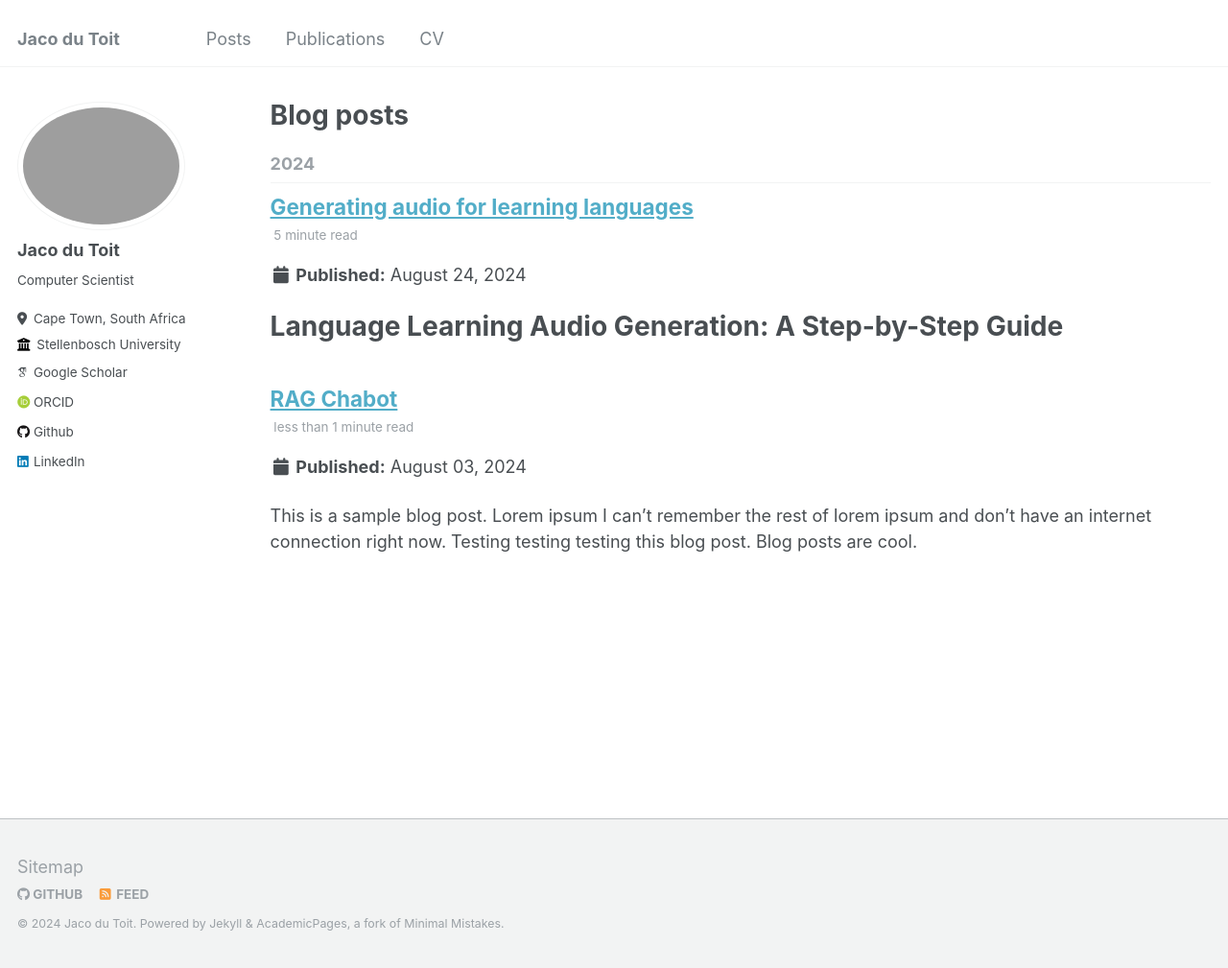
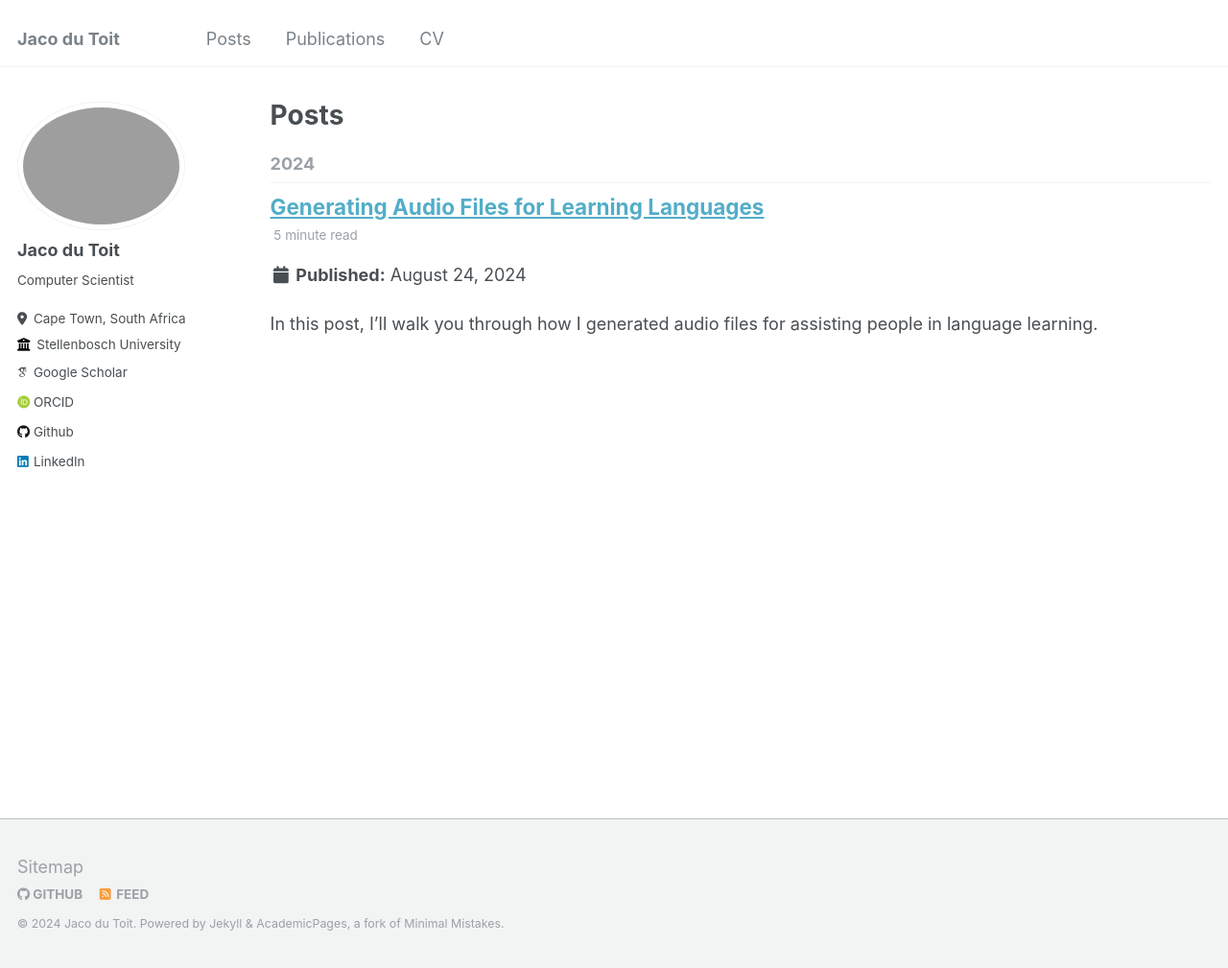
Before and after one commit to JacoDuToit11/JacoDuToit11.github.io, a Jekyll site: the page built from _pages/year-archive.html, in a window 1280 px wide and 1009 px high. Shown: the whole window at 96% size. Built offline with Jekyll 4.4.1, drawn with Linux system fonts in a browser that asks for light colours; some web fonts are replaced.

Commit message:
language learning blog post

````diff
--- a/_pages/year-archive.html
+++ b/_pages/year-archive.html
@@ -1,7 +1,7 @@
 ---
 layout: archive
 permalink: /year-archive/
-title: "Blog posts"
+title: "Posts"
 author_profile: true
 redirect_from:
   - /wordpress/blog-posts/
--- a/_posts/2012-08-14-LanguageLearningAudio.md
+++ b/_posts/2012-08-14-LanguageLearningAudio.md
@@ -1,5 +1,5 @@
 ---
-title: 'Generating audio for learning languages'
+title: 'Generating Audio Files for Learning Languages'
 date: 2024-08-24
 # categories: [""]
 permalink: /posts/LanguageLearningAudio/
@@ -9,11 +9,12 @@ tags:
   - AI for Educaction
 ---
 
-# Language Learning Audio Generation: A Step-by-Step Guide
+In this post, I'll walk you through how I generated audio files for assisting people in language learning.
 
-In this blog post, I'll walk you through how I generated audio files for language learning. These audio files are designed to repeat English phrases followed by their translations in a different language, which can greatly enhance the learning process by reinforcing vocabulary and phrases through repetition.
+# Generating Audio Files for Learning Languages
+We generate audio files which are designed to repeat English phrases followed by their translations in a different language. This can greatly enhance the learning process by reinforcing vocabulary and phrases through repetition.
 
-Github Repo: https://github.com/JacoDuToit11/LanguageLearningAudioGeneration
+[Github](https://github.com/JacoDuToit11/LanguageLearningAudioGeneration)
 
 ## Why This Method of Learning is Useful
 
@@ -102,19 +105,19 @@ We process the output of the LLM to prepare it for conversion to a seperate audi
 
 First we use regex to extract each lesson
 ```python
-    lesson_pattern = re.compile(r'### (Lesson ([\w]+):[\S\s]+?)---')
-    lessons_extracted = re.findall(lesson_pattern, lessons)
+lesson_pattern = re.compile(r'### (Lesson ([\w]+):[\S\s]+?)---')
+lessons_extracted = re.findall(lesson_pattern, lessons)
 ```
 
 Then we process the text for each lesson as follows:
 ```python
-    lessons_dict = {}
-    for lesson in lessons_extracted:
-        lesson_output = process_lesson_text(lesson[0])
-        lessons_dict[lesson[1]] = lesson_output
+lessons_dict = {}
+for lesson in lessons_extracted:
+    lesson_output = process_lesson_text(lesson[0])
+    lessons_dict[lesson[1]] = lesson_output
 
-    with open(f'{output_path}lessons.json', 'w') as file:
-        json.dump(lessons_dict, file, indent=4)
+with open(f'{output_path}lessons.json', 'w') as file:
+    json.dump(lessons_dict, file, indent=4)
 
 def process_lesson_text(text):
     # Remove number at start of line
@@ -240,8 +236,16 @@ def text_to_speech(lesson_content):
     final_audio.export(f"{speech_lessons_path}{lesson_content[0]}.mp3", format="mp3")
 ```
 
-<!-- Here is a sample lesson:
+Here is an example output for beginner lessons in German:
 <audio controls>
-  <source src="data/German/beginner/Lesson 2: Introducing Oneself and Others.mp3" type="audio/mpeg">
+  <source src="/files/LanguageLearningAudio/Lesson 1: Basic Greetings and Farewells.mp3" type="audio/mpeg">
   Your browser does not support the audio element.
-</audio> -->
+</audio>
+
+## Conclusion
+In this post we have:
+- Generated language learning lessons with an LLM.
+- Processed and prepared the text for each lesson.
+- Converted each lesson to an audio file.
+
+Thank you for following along. Now go try it out yourself!
--- a/_posts/2012-08-14-blog-post-1.md
+++ /dev/null
@@ -1,18 +0,0 @@
----
-title: 'RAG Chabot'
-date: 2024-08-03
-permalink: /posts/2024/08/RAGBOT/
-tags:
-  - Language Models
----
-
-This is a sample blog post. Lorem ipsum I can't remember the rest of lorem ipsum and don't have an internet connection right now. Testing testing testing this blog post. Blog posts are cool.
-
-Headings are cool
-======
-
-You can have many headings
-======
-
-Aren't headings cool?
-------
````
Also changed, not shown: other parts of _posts/2012-08-14-LanguageLearningAudio.md (+6 -11 lines), README.md (+4 -0 lines), images/Posts/PaperSummary_Llama3/ArchitectureOverview.png (added), 2 other files.
